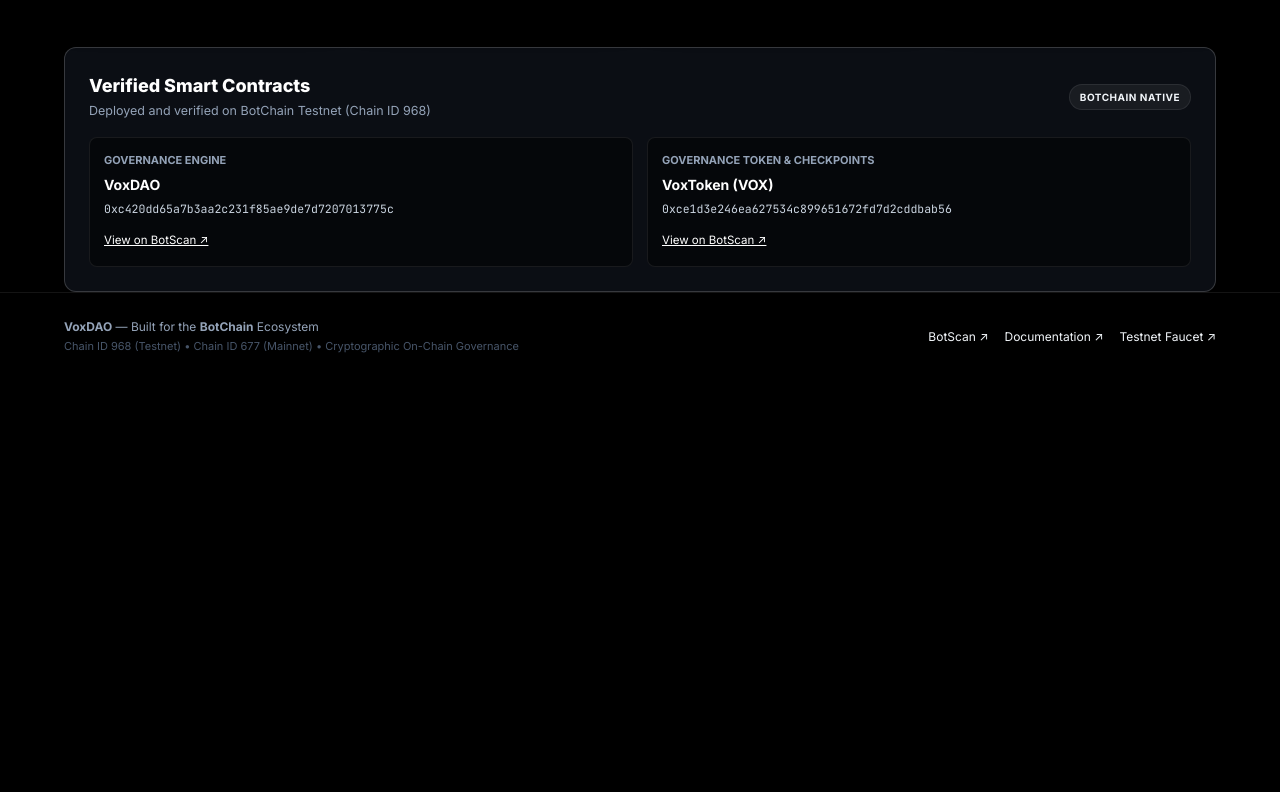
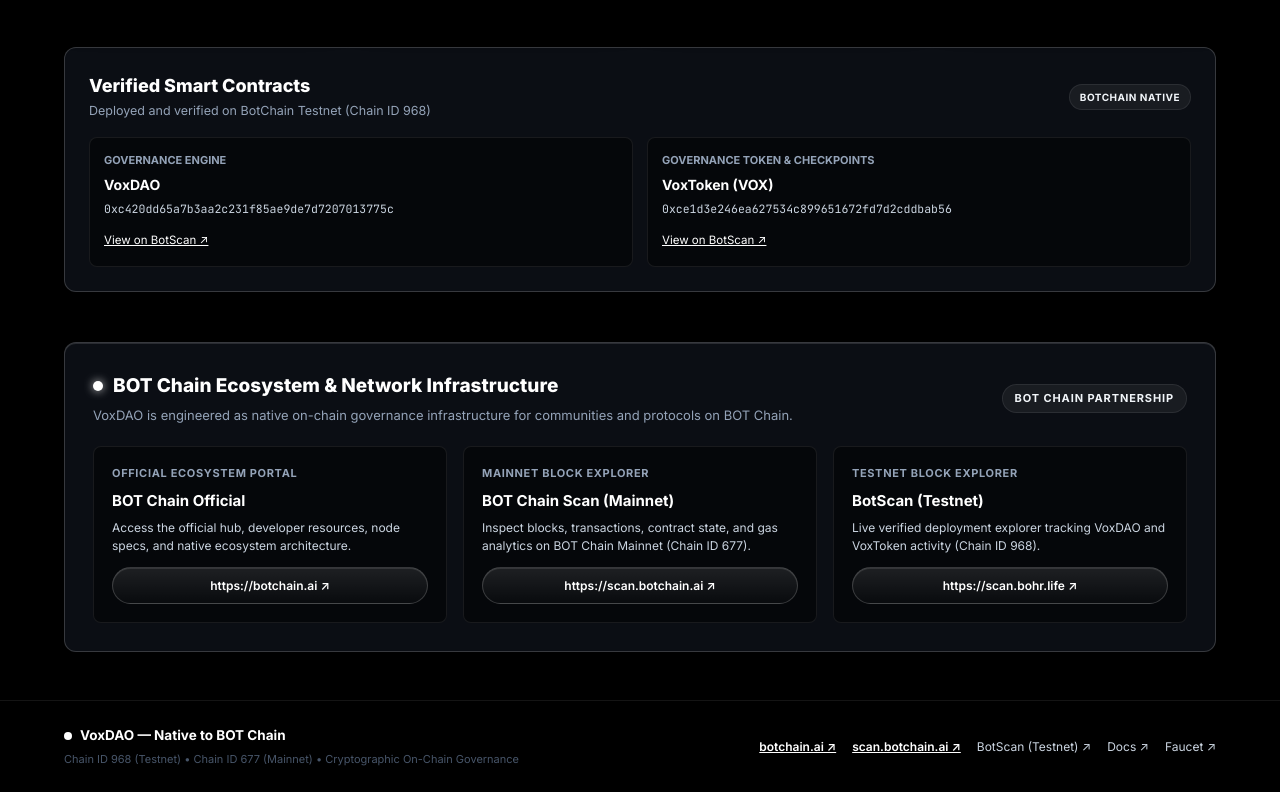
Before and after one commit to Rampop01/VoxDAO, a website: page app/index.html in a window 1280 px wide. Shown: the part 1477-2269 px from the top of the page. Before the commit the page ends 1857 px from the top, so only its background shows below. Drawn offline with Linux system fonts and the light colour scheme; no server answers; animation ran at ten frames a second.

Commit message:
feat: implement BOT Chain ecosystem compliance links, multi-wallet activity, and documentation

```diff
--- a/app/index.html
+++ b/app/index.html
@@ -107,6 +107,7 @@
         <a href="#architecture" class="nav-tab-btn" style="text-decoration: none;">Metrics</a>
         <a href="#workflow" class="nav-tab-btn" style="text-decoration: none;">Lifecycle</a>
         <a href="#contracts" class="nav-tab-btn" style="text-decoration: none;">Contracts</a>
+        <a href="#ecosystem" class="nav-tab-btn" style="text-decoration: none;">Ecosystem</a>
       </nav>
 
       <!-- Header Actions -->
@@ -274,6 +275,68 @@
             <div style="font-size: 14px; font-weight: 700; color: var(--chrome-pure); margin: 4px 0;">VoxToken (VOX)</div>
             <code style="font-family: var(--font-mono); font-size: 11.5px; color: var(--chrome-mid); word-break: break-all; display: block; margin-bottom: 8px;">0xce1d3e246ea627534c899651672fd7d2cddbab56</code>
             <a href="https://scan.bohr.life/address/0xce1d3e246ea627534c899651672fd7d2cddbab56" target="_blank" rel="noopener noreferrer" style="font-size: 11.5px; color: var(--chrome-pure); text-decoration: underline;">View on BotScan ↗</a>
+          </div>
+        </div>
+      </div>
+
+      <!-- BOT Chain Ecosystem & Infrastructure -->
+      <div class="landing-ecosystem" id="ecosystem" style="margin-top: 50px; background: var(--noir-surface); border: 1px solid var(--border-sheen); border-radius: var(--radius-md); padding: 28px;">
+        <div style="display: flex; justify-content: space-between; align-items: center; margin-bottom: 20px; flex-wrap: wrap; gap: 12px;">
+          <div>
+            <div style="display: flex; align-items: center; gap: 10px; margin-bottom: 4px;">
+              <span style="display: inline-block; width: 10px; height: 10px; border-radius: 50%; background: #ffffff; box-shadow: 0 0 10px rgba(255,255,255,0.8);"></span>
+              <h3 style="font-size: 19px; font-weight: 800; color: var(--chrome-pure); margin: 0;">BOT Chain Ecosystem & Network Infrastructure</h3>
+            </div>
+            <p style="font-size: 13px; color: var(--chrome-dim); margin: 0;">
+              VoxDAO is engineered as native on-chain governance infrastructure for communities and protocols on BOT Chain.
+            </p>
+          </div>
+          <div class="chain-badge" style="padding: 5px 12px; font-size: 11px; letter-spacing: 0.08em;">
+            BOT CHAIN PARTNERSHIP
+          </div>
+        </div>
+
+        <div style="display: grid; grid-template-columns: repeat(auto-fit, minmax(260px, 1fr)); gap: 16px;">
+          <!-- Card 1: Official Portal -->
+          <div style="background: var(--noir-deep); border: 1px solid var(--border-subtle); border-radius: var(--radius-sm); padding: 18px; display: flex; flex-direction: column; justify-content: space-between;">
+            <div>
+              <div style="font-size: 11px; font-weight: 700; color: var(--chrome-dim); text-transform: uppercase; letter-spacing: 0.06em;">Official Ecosystem Portal</div>
+              <div style="font-size: 15px; font-weight: 700; color: var(--chrome-pure); margin: 6px 0;">BOT Chain Official</div>
+              <p style="font-size: 12px; color: var(--chrome-mid); line-height: 1.5; margin-bottom: 12px;">
+                Access the official hub, developer resources, node specs, and native ecosystem architecture.
+              </p>
+            </div>
+            <a href="https://botchain.ai" target="_blank" rel="noopener noreferrer" class="btn-secondary" style="text-decoration: none; font-size: 12px; padding: 8px 14px; text-align: center; justify-content: center; word-break: break-all;">
+              https://botchain.ai ↗
+            </a>
+          </div>
+
+          <!-- Card 2: Mainnet Explorer -->
+          <div style="background: var(--noir-deep); border: 1px solid var(--border-subtle); border-radius: var(--radius-sm); padding: 18px; display: flex; flex-direction: column; justify-content: space-between;">
+            <div>
+              <div style="font-size: 11px; font-weight: 700; color: var(--chrome-dim); text-transform: uppercase; letter-spacing: 0.06em;">Mainnet Block Explorer</div>
+              <div style="font-size: 15px; font-weight: 700; color: var(--chrome-pure); margin: 6px 0;">BOT Chain Scan (Mainnet)</div>
+              <p style="font-size: 12px; color: var(--chrome-mid); line-height: 1.5; margin-bottom: 12px;">
+                Inspect blocks, transactions, contract state, and gas analytics on BOT Chain Mainnet (Chain ID 677).
+              </p>
+            </div>
+            <a href="https://scan.botchain.ai" target="_blank" rel="noopener noreferrer" class="btn-secondary" style="text-decoration: none; font-size: 12px; padding: 8px 14px; text-align: center; justify-content: center; word-break: break-all;">
+              https://scan.botchain.ai ↗
+            </a>
+          </div>
+
+          <!-- Card 3: Testnet Explorer -->
+          <div style="background: var(--noir-deep); border: 1px solid var(--border-subtle); border-radius: var(--radius-sm); padding: 18px; display: flex; flex-direction: column; justify-content: space-between;">
+            <div>
+              <div style="font-size: 11px; font-weight: 700; color: var(--chrome-dim); text-transform: uppercase; letter-spacing: 0.06em;">Testnet Block Explorer</div>
+              <div style="font-size: 15px; font-weight: 700; color: var(--chrome-pure); margin: 6px 0;">BotScan (Testnet)</div>
+              <p style="font-size: 12px; color: var(--chrome-mid); line-height: 1.5; margin-bottom: 12px;">
+                Live verified deployment explorer tracking VoxDAO and VoxToken activity (Chain ID 968).
+              </p>
+            </div>
+            <a href="https://scan.bohr.life" target="_blank" rel="noopener noreferrer" class="btn-secondary" style="text-decoration: none; font-size: 12px; padding: 8px 14px; text-align: center; justify-content: center; word-break: break-all;">
+              https://scan.bohr.life ↗
+            </a>
           </div>
         </div>
       </div>
@@ -731,17 +794,22 @@
 
   <!-- Footer -->
   <footer class="footer">
-    <div class="container footer-content">
+    <div class="container footer-content" style="display: flex; justify-content: space-between; align-items: center; flex-wrap: wrap; gap: 16px;">
       <div>
-        <strong>VoxDAO</strong> — Built for the <strong>BotChain</strong> Ecosystem
-        <div style="font-size: 11px; color: var(--chrome-faint); margin-top: 2px;">
+        <div style="display: flex; align-items: center; gap: 8px;">
+          <span style="display: inline-block; width: 8px; height: 8px; border-radius: 50%; background: #ffffff;"></span>
+          <strong style="color: var(--chrome-pure); font-size: 13.5px;">VoxDAO — Native to BOT Chain</strong>
+        </div>
+        <div style="font-size: 11px; color: var(--chrome-faint); margin-top: 4px;">
           Chain ID 968 (Testnet) • Chain ID 677 (Mainnet) • Cryptographic On-Chain Governance
         </div>
       </div>
-      <div style="display: flex; gap: 16px;">
-        <a href="https://scan.bohr.life" target="_blank" rel="noopener noreferrer">BotScan ↗</a>
-        <a href="https://dev-docs.botchain.ai" target="_blank" rel="noopener noreferrer">Documentation ↗</a>
-        <a href="https://faucet.botchain.ai" target="_blank" rel="noopener noreferrer">Testnet Faucet ↗</a>
+      <div style="display: flex; flex-wrap: wrap; gap: 16px; align-items: center; font-size: 12px;">
+        <a href="https://botchain.ai" target="_blank" rel="noopener noreferrer" style="color: var(--chrome-pure); text-decoration: underline; font-weight: 600;">botchain.ai ↗</a>
+        <a href="https://scan.botchain.ai" target="_blank" rel="noopener noreferrer" style="color: var(--chrome-pure); text-decoration: underline; font-weight: 600;">scan.botchain.ai ↗</a>
+        <a href="https://scan.bohr.life" target="_blank" rel="noopener noreferrer" style="color: var(--chrome-mid); text-decoration: none;">BotScan (Testnet) ↗</a>
+        <a href="https://dev-docs.botchain.ai" target="_blank" rel="noopener noreferrer" style="color: var(--chrome-mid); text-decoration: none;">Docs ↗</a>
+        <a href="https://faucet.botchain.ai" target="_blank" rel="noopener noreferrer" style="color: var(--chrome-mid); text-decoration: none;">Faucet ↗</a>
       </div>
     </div>
   </footer>
```
Also changed, not shown: README.md, 1 other file.
